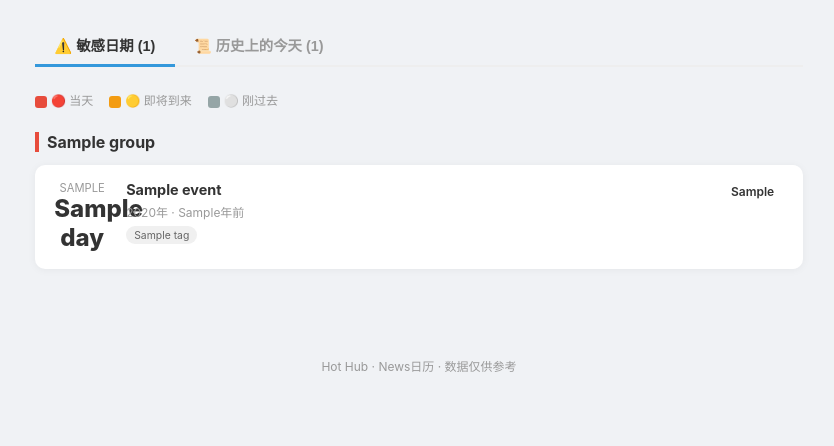
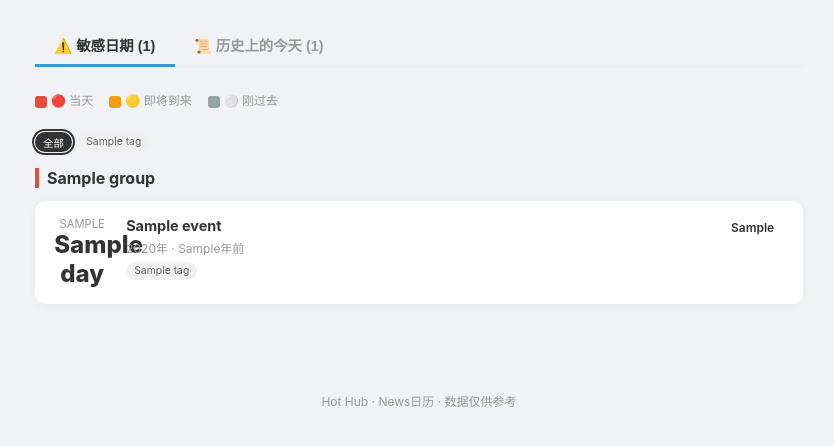
Before and after one commit to tanlon2miracle-ops/hot-hub, a FastAPI app: template templates/alert.html in a window 1280 px wide. Shown: the part 225-671 px from the top of the page, without its empty margins (221-1055 px from the left). Run offline with FastAPI, Linux system fonts and the light colour scheme; data comes from the database, SQL or seed files in the repository; the template is opened without the code that fills it: most values are stand-ins (such as "Sample title", 1, 10 or a date in 2020).

Commit message:
feat: News日历敏感日期支持按tag筛选

```diff
--- a/templates/alert.html
+++ b/templates/alert.html
@@ -133,7 +133,12 @@
       border-radius: 10px;
       background: #f0f0f0;
       color: #666;
+      cursor: pointer;
+      transition: all 0.15s;
+      user-select: none;
     }
+    .tag:hover { opacity: 0.8; transform: scale(1.05); }
+    .tag.selected { outline: 2px solid #333; outline-offset: 1px; }
     .tag.danger { background: #fde8e8; color: #c0392b; }
     .tag.warn { background: #fef3e2; color: #e67e22; }
     .alert-distance {
@@ -301,11 +306,16 @@
         <span class="l-past">⚪ 刚过去</span>
       </div>
 
+      <!-- Tag 筛选栏 -->
+      <div class="tag-filter-bar" style="display:flex; gap:0.4rem; flex-wrap:wrap; margin-bottom:1rem;">
+        <span class="tag selected" onclick="filterTag('all')" data-tag="all" style="background:#333;color:#fff;">全部</span>
+      </div>
+
       {% for group in event_groups %}
       <section class="alert-section">
         <h3>{{ group.label }}</h3>
         {% for ev in group.events %}
-        <div class="alert-card {{ ev.css_class }}">
+        <div class="alert-card {{ ev.css_class }}" data-tags="{{ ev.tags | join(',') }}">
           <div class="alert-date">
             <div class="month">{{ ev.month_str }}</div>
             <div class="day">{{ ev.day }}</div>
@@ -317,7 +327,7 @@
             {% endif %}
             <div class="alert-tags">
               {% for tag in ev.tags %}
-              <span class="tag {% if '高度敏感' in tag %}danger{% elif '重大灾难' in tag or '安全事故' in tag %}warn{% endif %}">{{ tag }}</span>
+              <span class="tag {% if '高度敏感' in tag %}danger{% elif '重大灾难' in tag or '安全事故' in tag %}warn{% endif %}" onclick="filterTag('{{ tag }}')">{{ tag }}</span>
               {% endfor %}
             </div>
           </div>
@@ -392,14 +402,53 @@
   }
 
   function filterHistory(type) {
-    document.querySelectorAll('.filter-btn').forEach(b => b.classList.remove('active'));
+    document.querySelectorAll('.history-filter .filter-btn').forEach(b => b.classList.remove('active'));
     event.target.classList.add('active');
     document.querySelectorAll('.history-item').forEach(item => {
-      if (type === 'all' || item.dataset.type === type) {
-        item.style.display = '';
+      item.style.display = (type === 'all' || item.dataset.type === type) ? '' : 'none';
+    });
+  }
+
+  // 敏感日期 Tag 筛选
+  (function() {
+    // 收集所有 tag 并生成筛选按钮
+    const allTags = new Set();
+    document.querySelectorAll('.alert-card[data-tags]').forEach(card => {
+      card.dataset.tags.split(',').forEach(t => { if(t.trim()) allTags.add(t.trim()); });
+    });
+    const bar = document.querySelector('.tag-filter-bar');
+    if (bar && allTags.size > 0) {
+      allTags.forEach(tag => {
+        const span = document.createElement('span');
+        span.className = 'tag';
+        if (/高度敏感/.test(tag)) span.classList.add('danger');
+        else if (/重大灾难|安全事故/.test(tag)) span.classList.add('warn');
+        span.textContent = tag;
+        span.dataset.tag = tag;
+        span.onclick = () => filterTag(tag);
+        bar.appendChild(span);
+      });
+    }
+  })();
+
+  let _activeTag = 'all';
+  function filterTag(tag) {
+    _activeTag = tag;
+    document.querySelectorAll('.tag-filter-bar .tag').forEach(t => {
+      t.classList.toggle('selected', t.dataset.tag === tag);
+    });
+    document.querySelectorAll('.alert-card[data-tags]').forEach(card => {
+      if (tag === 'all') {
+        card.style.display = '';
       } else {
-        item.style.display = 'none';
+        const tags = card.dataset.tags.split(',').map(s => s.trim());
+        card.style.display = tags.includes(tag) ? '' : 'none';
       }
+    });
+    // 隐藏空分组
+    document.querySelectorAll('.alert-section').forEach(sec => {
+      const visible = sec.querySelectorAll('.alert-card[data-tags]:not([style*="display: none"])');
+      sec.style.display = visible.length > 0 ? '' : 'none';
     });
   }
   </script>
```
